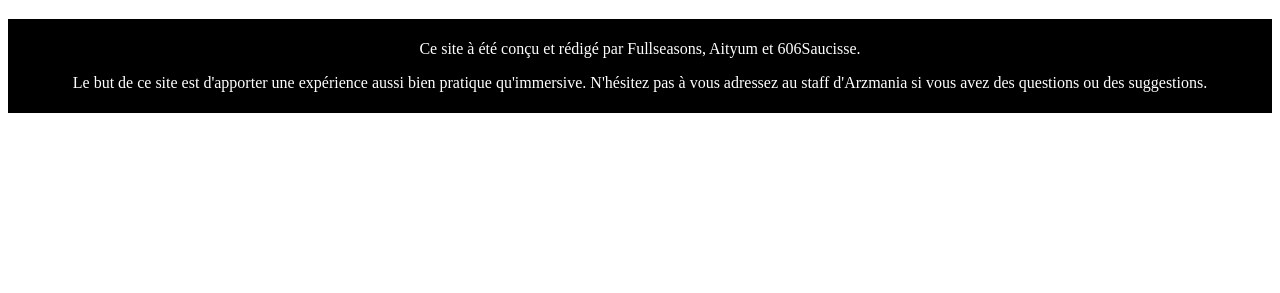
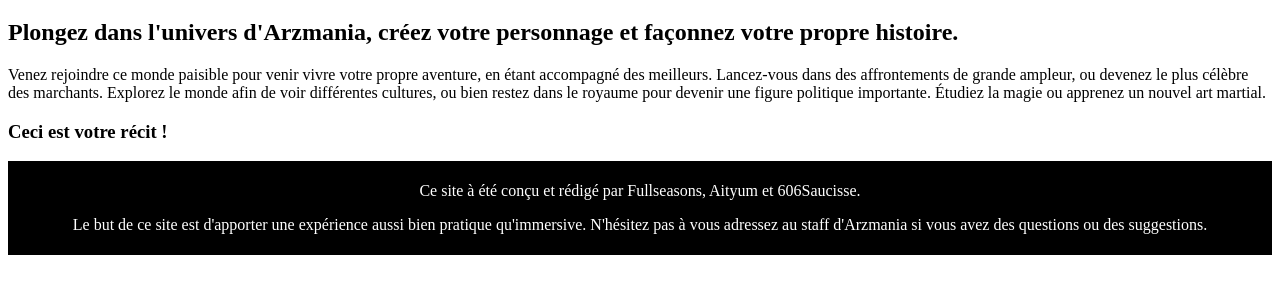
Before and after one commit to arzmania/Arzmania, a plain HTML site: page index.html in a window 1280 px wide. Shown: the part 61-354 px from the top of the page. Drawn offline with Linux system fonts and the light colour scheme.

Commit message:
mise à jour locale 2

```diff
--- a/index.html
+++ b/index.html
@@ -9,6 +9,9 @@
     </head>
     <body>
         <header><h1>"Bienvenue sur Arzmania"</h1></header>
+        <h2>Plongez dans l'univers d'Arzmania, créez votre personnage et façonnez votre propre histoire.</h2>
+        <p>Venez rejoindre ce monde paisible pour venir vivre votre propre aventure, en étant accompagné des meilleurs. Lancez-vous dans des affrontements de grande ampleur, ou devenez le plus célèbre des marchants. Explorez le monde afin de voir différentes cultures, ou bien restez dans le royaume pour devenir une figure politique importante. Étudiez la magie ou apprenez un nouvel art martial.</p>
+        <h3>Ceci est votre récit !</h3>
     </body>
     <footer>
         <p>Ce site à été conçu et rédigé par Fullseasons, Aityum et 606Saucisse.</p>
```
